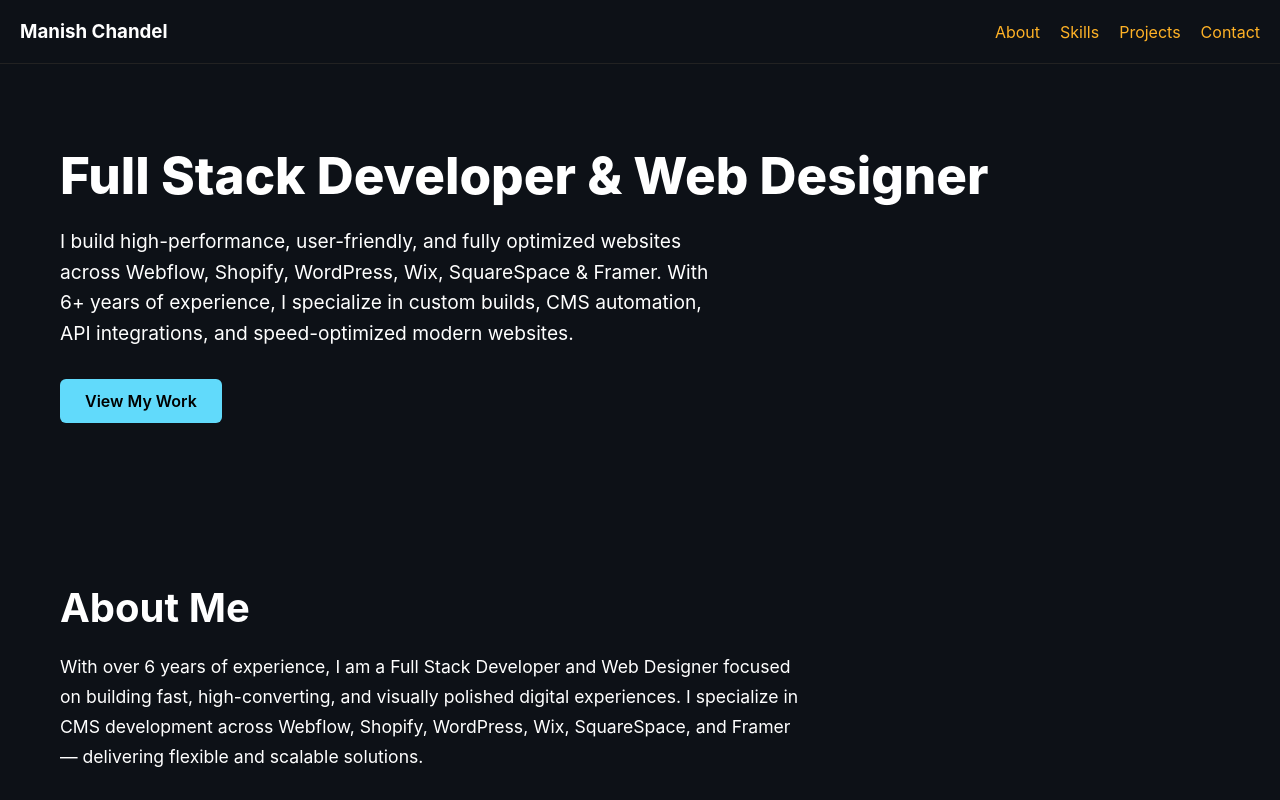
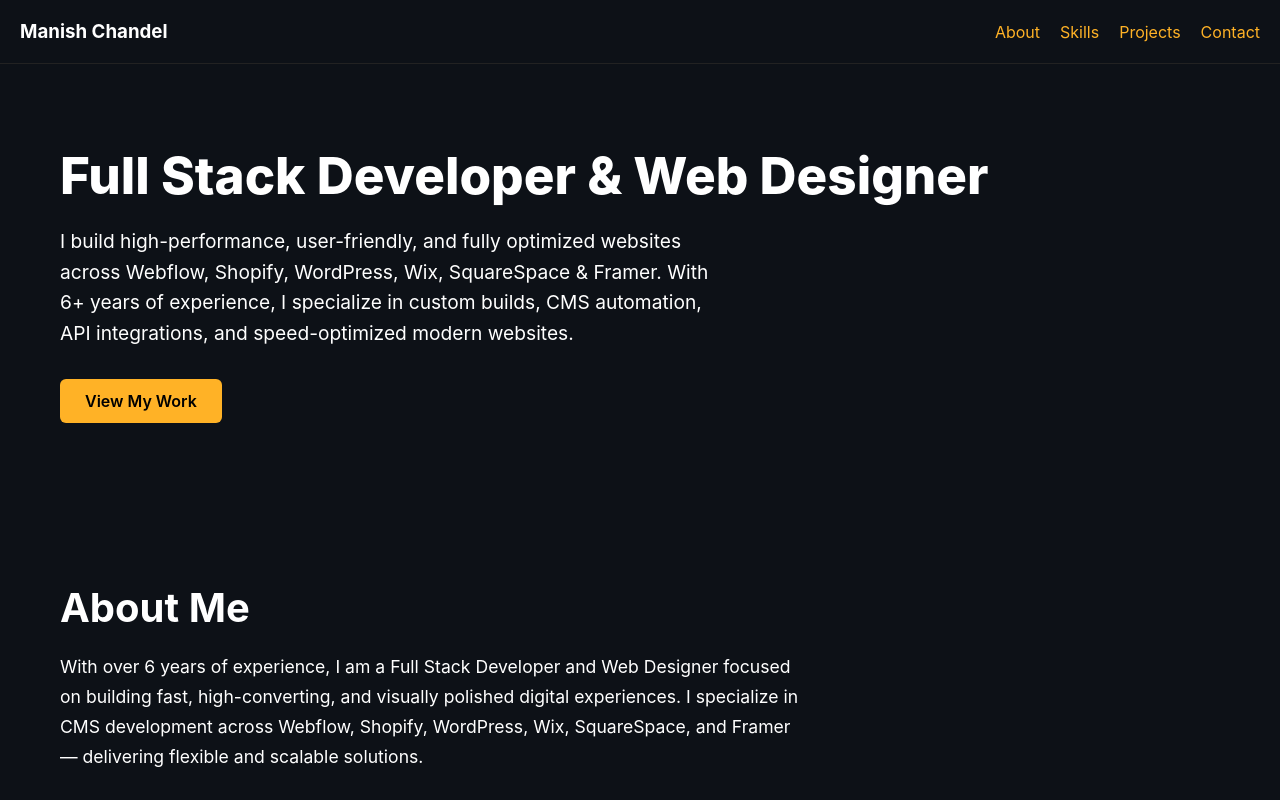
Before and after one commit to manish2224-08/manish, a React (Vite) app in the folder manish/: page / in a window 1280 px wide. Shown: the top 800 px of the page. Built offline with nearby package versions, Linux system fonts and the light colour scheme.

Commit message:
Update Hero.jsx

```diff
--- a/manish/src/components/Hero.jsx
+++ b/manish/src/components/Hero.jsx
@@ -21,7 +21,7 @@ export default function Hero() {
         display: "inline-block",
         marginTop: "30px",
         padding: "12px 25px",
-        background: "#61dafb",
+        background: "#ffb226",
         color: "#000",
         borderRadius: "6px",
         fontWeight: 600
```
